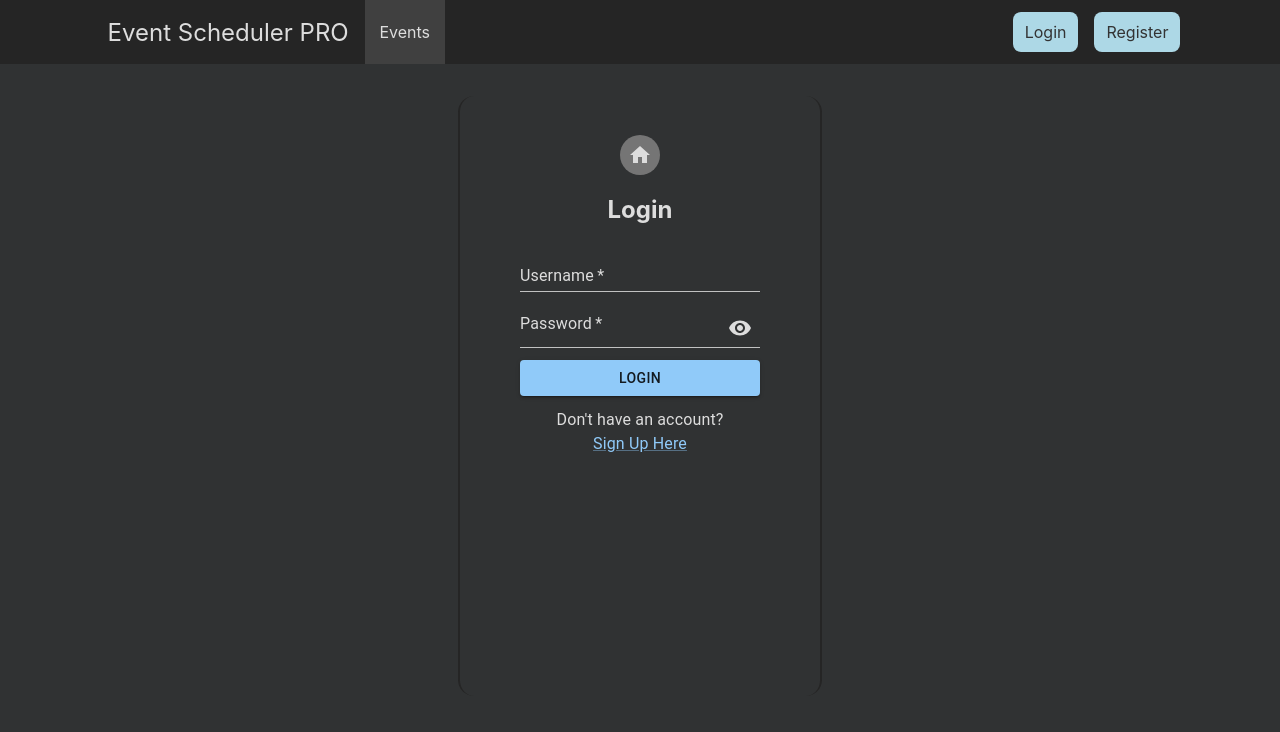
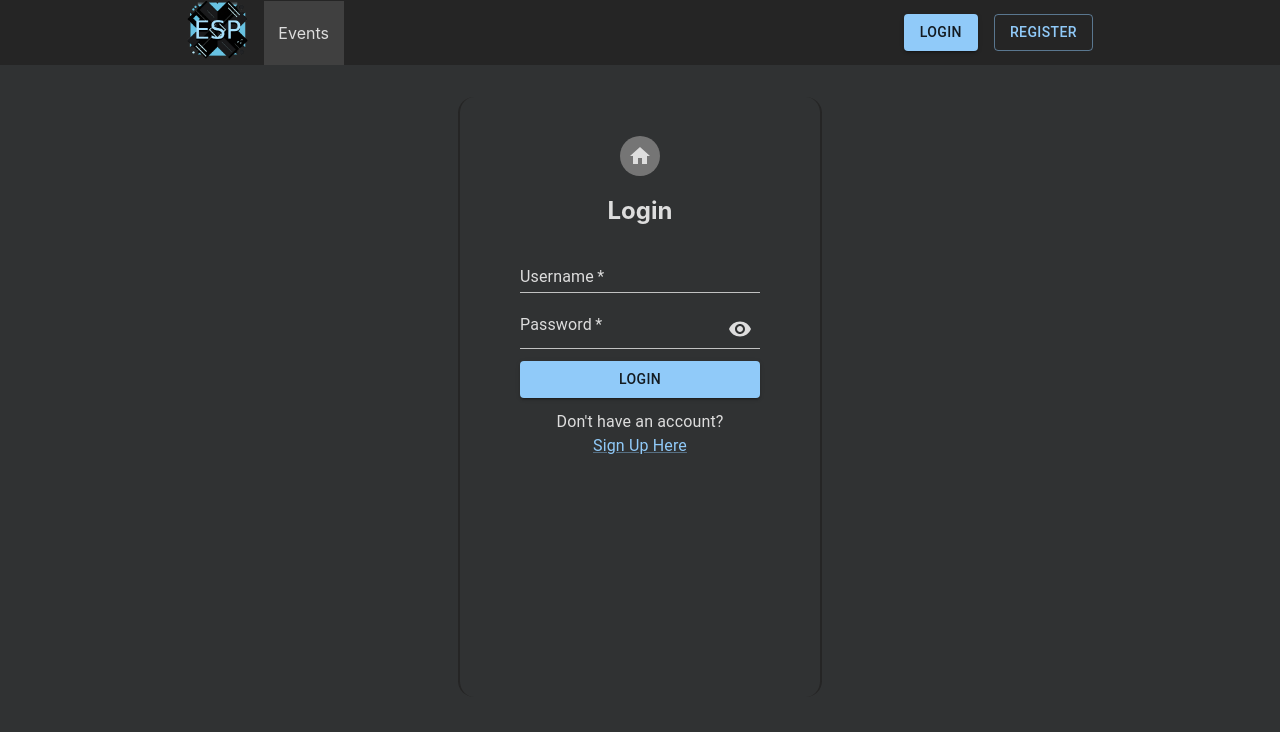
Before and after one commit to Kiopp/Event-Scheduling-Application, a React (Create React App) app in the folder event-app/: page /login in a window 1280 px wide. Shown: the top 732 px of the page. Built offline with nearby package versions, Linux system fonts and the light colour scheme.

Commit message:
Logo and login buttons
- Changed the home navbigation to icon_text.png closes #68
- Changed the login/register buttons to MUI buttons closes #17

```diff
--- a/event-app/src/App.css
+++ b/event-app/src/App.css
@@ -37,12 +37,16 @@
   margin-right: 1rem;
 }
 
+header .navbar_logo {
+  height: 3.7rem;
+}
+
 .nav {
-  width: 50%;
   display: flex;
   flex-wrap: nowrap;
   align-items: left;
   font-size: 1.2rem;
+  width: 50%;
 }
 
 .nav .btn {
@@ -67,37 +71,11 @@
 }
 
 .Login {
+  margin-right: 1rem;
+  width: fit-content;
   display: flex;
   flex-wrap: nowrap;
   align-items: center;
-}
-
-.Login .btn {
-  /* Visual design*/
-  border: none;
-  border-radius: 0.5em;
-  height: 1em;
-  background-color: lightblue;
-  font-size: 1rem;
-
-  /* Positioning */
-  margin-left: 0.5em;
-  margin-right: 0.5em;
-  padding: 0.75em;
-  display: flex;
-  align-items: center;
-  justify-content: center;
-
-  /* Functionality */
-  cursor: pointer;
-}
-
-.Login .btn p { /* The text inside the login-buttons */
-  color: var(--clr-text-dark);
-}
-
-.Login .btn:hover {
-  background-color: rgb(145, 180, 192);
 }
 
 .Content {
--- a/event-app/src/App.js
+++ b/event-app/src/App.js
@@ -1,7 +1,7 @@
 import React, { useState, useEffect } from 'react';
 import './App.css';
 import { BrowserRouter, Routes, Route, Link } from 'react-router-dom';
-import { createTheme, ThemeProvider, Avatar, IconButton } from '@mui/material';
+import { createTheme, ThemeProvider, Avatar, IconButton, Button } from '@mui/material';
 import HomePage from './routes/HomePage';
 import PublicEvents from './routes/PublicEvents';
 import LoginPage from './routes/LoginPage';
@@ -70,7 +70,7 @@
           <header className="Header">
             <div className='header-title'>
               <Link to='/' className='btn'>
-                Event Scheduler PRO
+                <img className='navbar_logo' src="/icon_text.png" alt="ESP logo" />
               </Link>
             </div>
             <nav className='nav'>
@@ -109,11 +109,15 @@
                 </>
               ) : (
                 <>
-                  <Link to="/login" className='btn'>
-                    <p>Login</p>
+                  <Link to="/login">
+                    <Button sx={{marginRight: '1rem'}} variant='contained'>
+                      Login
+                    </Button>
                   </Link>
-                  <Link to="/register" className='btn'>
-                    <p>Register</p>
+                  <Link to="/register">
+                    <Button variant='outlined'>
+                      Register
+                    </Button>
                   </Link>
                 </>
               )}
```
Also changed, not shown: event-app/public/icon_text.png.
